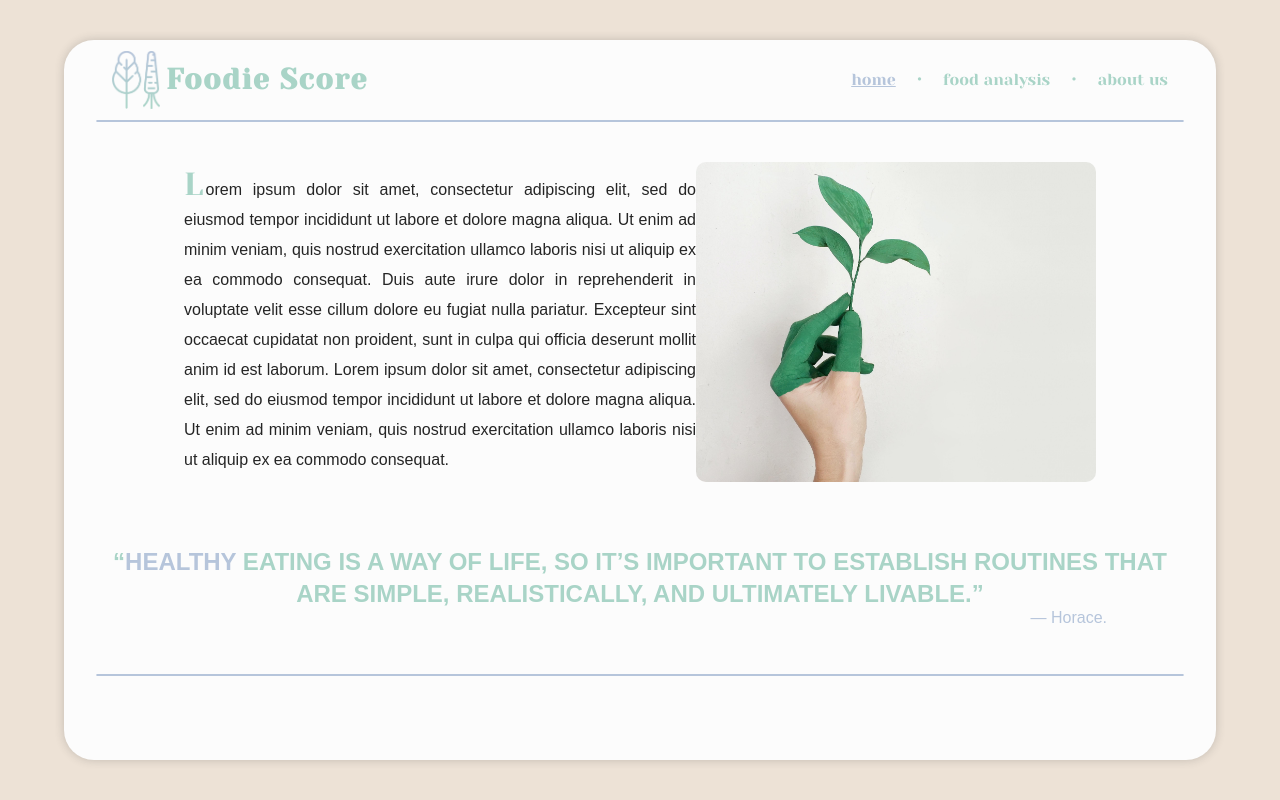
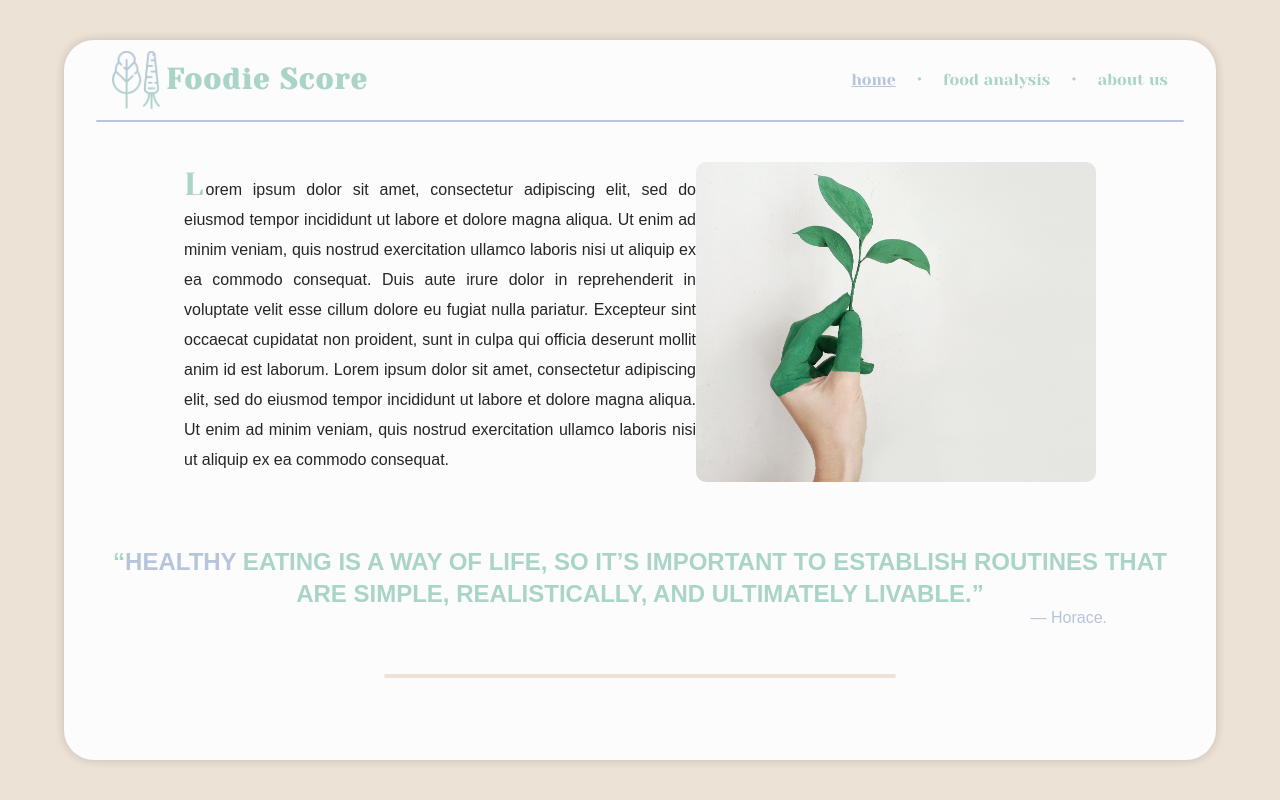
Before and after one commit to moumax/hackathon-1-remote2022, a React (Create React App) app: page / in a window 1280 px wide. Built offline with nearby package versions, Linux system fonts and the light colour scheme.

Commit message:
hr bug corrected by adding classes

```diff
--- a/src/components/Header.jsx
+++ b/src/components/Header.jsx
@@ -16,7 +16,7 @@ function NavBar() {
     <>
       <nav className="navbar">
         <div className="logo">
-            <img src={logo} alt="logo"/>
+          <img src={logo} alt="logo" />
           <h1>Foodie Score</h1>
         </div>
         <div className="pages">
@@ -34,10 +34,10 @@ function NavBar() {
         </div>
       </nav>
       <div className="hr-solid">
-         <hr/>
+        <hr className="top-separator" />
       </div>
     </>
   );
-  };
+}
 
 export default NavBar;
--- a/src/styles/Home.css
+++ b/src/styles/Home.css
@@ -60,8 +60,9 @@
   color: var(--accent-color);
 }
 
-hr .little-separator {
+.little-separator {
   width: 40vw;
   border-radius: 10px;
-  border: 1px solid var(--secondary-color);
+  border: 2px solid var(--secondary-color);
+  background-color: var(--secondary-color);
 }
--- a/src/styles/NavBar.css
+++ b/src/styles/NavBar.css
@@ -46,10 +46,11 @@ a {
   justify-content: center;
 }
 
-hr {
+.top-separator {
   width: 85vw;
   border-radius: 10px;
   border: 1px solid var(--accent-color);
+  background-color: var(--accent-color);
 }
 
 @media (max-width: 1200px) {
```
Lines whose indentation alone changed are shown as unchanged.
